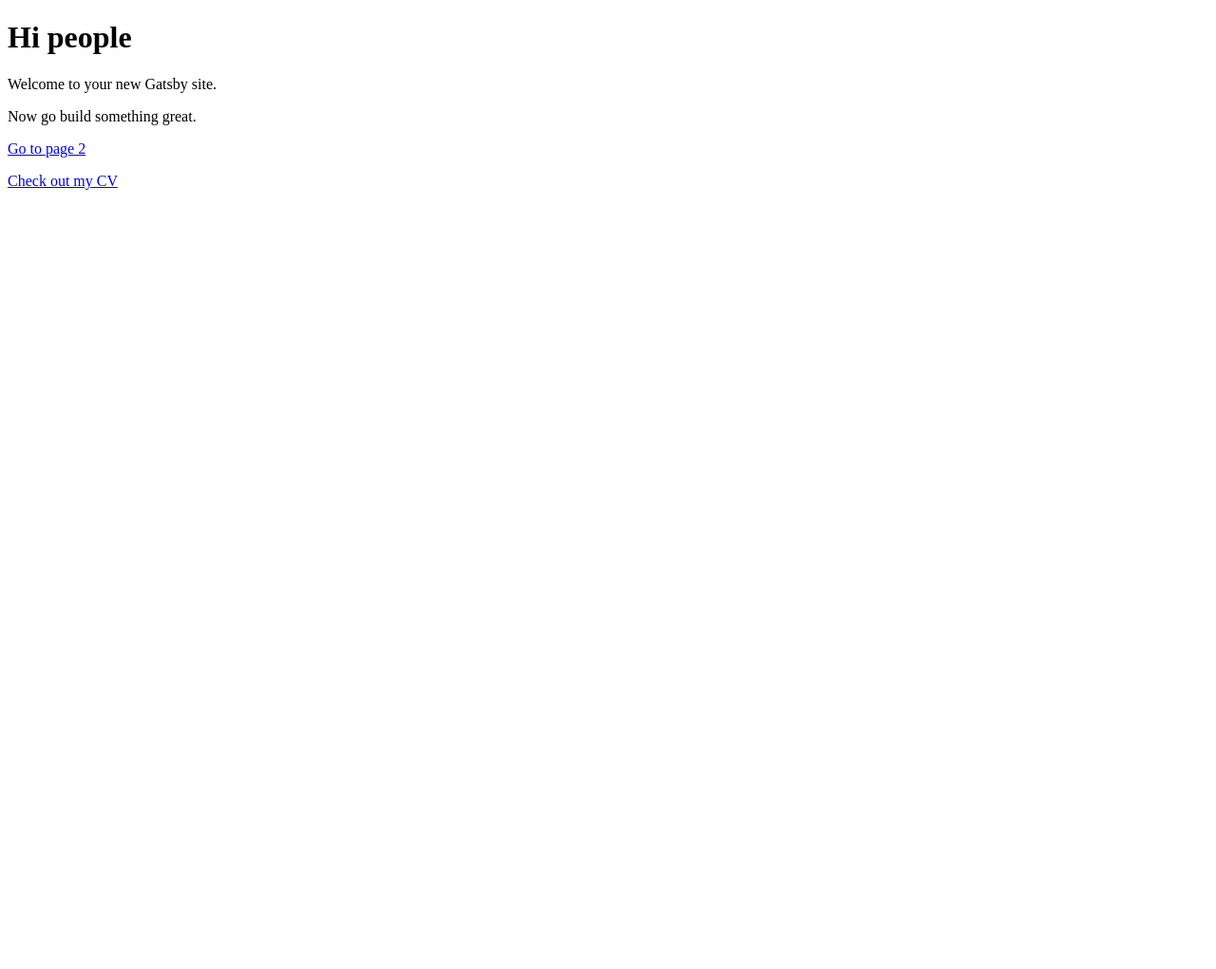
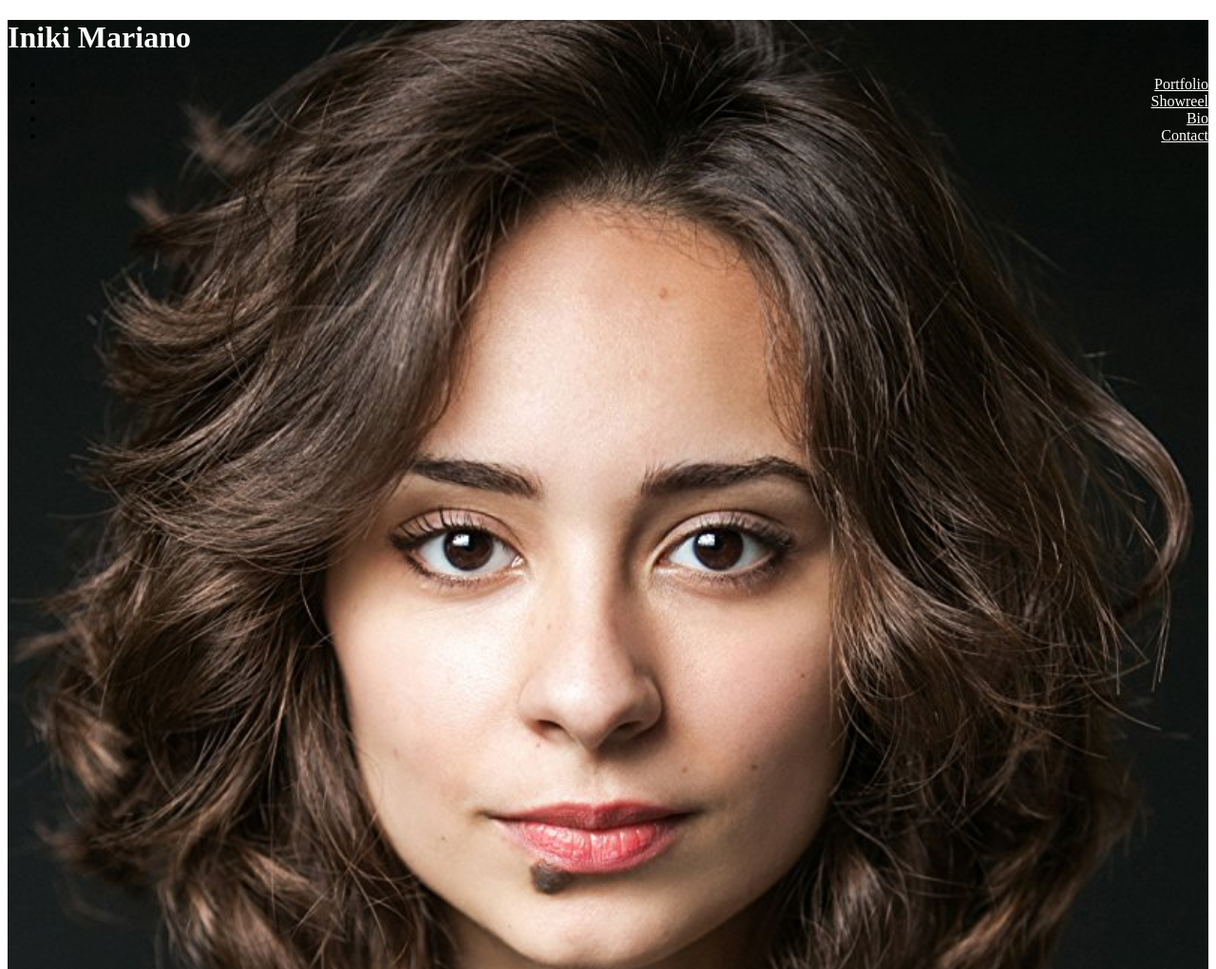
Before and after one commit to renzyq19/iniki-mariano-website, a Gatsby site: page / in a window 1280 px wide. Shown: the whole page at 95% size. Before the commit the page ends 800 px from the top, so only its background shows below. Built offline with nearby package versions, Linux system fonts and the light colour scheme; Gatsby itself is replaced by a stand-in of ours.

Commit message:
outline of homepage

```diff
--- a/src/pages/index.js
+++ b/src/pages/index.js
@@ -1,18 +1,37 @@
 import React from 'react';
 import Link from 'gatsby-link';
 import headshot from '../images-common/headshot.jpg';
+import styles from './index.module.css';
 
 const IndexPage = () =>
-  <div>
-    <h1>Hi people</h1>
-    <p>Welcome to your new Gatsby site.</p>
-    <p>Now go build something great.</p>
-    <p>
-      <Link to="/page-2/">Go to page 2</Link>
-    </p>
-    <p>
-      <Link to="/curriculum/">Check out my CV</Link>
-    </p>
+  <div className={styles.landing} >
+    <h1 >
+      <Link className={styles.name} >
+        Iniki Mariano
+      </Link>
+    </h1>
+    <ul className={styles.nav}>
+      <li>
+        <Link to='/portfolio/'>
+          Portfolio
+        </Link>
+      </li>
+      <li>
+        <Link to='/showreel/'>
+          Showreel
+        </Link>
+      </li>
+      <li>
+        <Link to='/bio/'>
+          Bio
+        </Link>
+      </li>
+      <li>
+        <Link to='/contact/'>
+          Contact
+        </Link>
+      </li>
+    </ul>
   </div>;
 
 export default IndexPage;
--- /dev/null
+++ b/src/pages/index.module.css
@@ -0,0 +1,20 @@
+.landing {
+    min-width: 1000px;
+    min-height: 1000px;
+    background: url(../images-common/headshot.jpg);
+    background-repeat: no-repeat;
+    background-size: cover;
+    background-clip: border-box;
+}
+
+.name {
+  text-decoration: none;
+  color: white;
+}
+
+.nav > li > a {
+  text-decoration: underline;
+  color: white;
+  float: right;
+
+}
```
Also changed, not shown: src/components/accordion.js (added, +8 -0 lines), src/layouts/index.js (+4 -40 lines), src/pages/portfolio.js (renamed from src/pages/curriculum.js).
